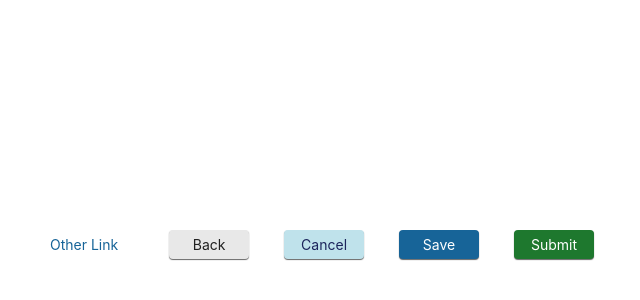
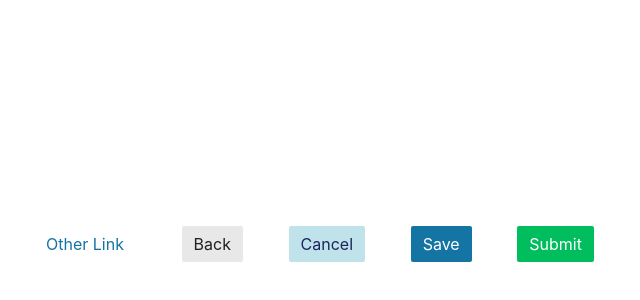
Before and after one commit to junior-maciel/demos, a plain HTML site: page index.html in a window 1280 px wide. Shown: the part 156-456 px from the top of the page, without its empty margins (326-966 px from the left). Drawn offline with Linux system fonts and the light colour scheme.

Commit message:
feat(style): update demo

```diff
--- a/css/main.css
+++ b/css/main.css
@@ -1,5 +1,5 @@
 @import url(../css/src/foundation/reset.css);
-@import url(../css/src/themes/tasy-light.css);
+@import url(../css/src/themes/dls-light.css);
 @import url(../css/components.css);
 
 html {
--- a/css/src/components/buttons.css
+++ b/css/src/components/buttons.css
@@ -20,7 +20,6 @@ button:focus-visible {
 .button-primary:hover {
     background: var(--color-primary-hover);
     color: var(--text-onPrimary-hover);
-    box-shadow: none;
 }
 
 .button-primary:active {
@@ -36,7 +35,6 @@ button:focus-visible {
 .button-secondary:hover {
     background: var(--color-secondary-hover);
     color: var(--text-onSecondary-hover);
-    box-shadow: none;
 }
 
 .button-secondary:active {
@@ -52,7 +50,6 @@ button:focus-visible {
 .button-tertiary:hover {
     background: var(--color-tertiary-hover);
     color: var(--text-onTertiary-hover);
-    box-shadow: none;
 }
 
 .button-tertiary:active {
@@ -68,7 +65,6 @@ button:focus-visible {
 .button-signal:hover {
     background: var(--color-signal-hover);
     color: var(--text-onSignal-hover);
-    box-shadow: none;
 }
 
 .button-signal:active {
--- a/css/src/foundation/variables.css
+++ b/css/src/foundation/variables.css
@@ -57,4 +57,11 @@
     --shadow-color-dark: #00000099;
     --light-shadow-none: 0px 0px 0px 0px var(--shadow-color-none);
     --light-shadow-base: 0px 1px 1px 0px var(--shadow-color-dark);
+
+
+    --fil-color-neutral-blue-6: #17191C;
+    --fil-color-blue-26: #00438A;
+    --fil-color-blue-50: #0072DB;
+
+
     }
```
Also changed, not shown: css/src/foundation/reset.css (+7 -0 lines).
